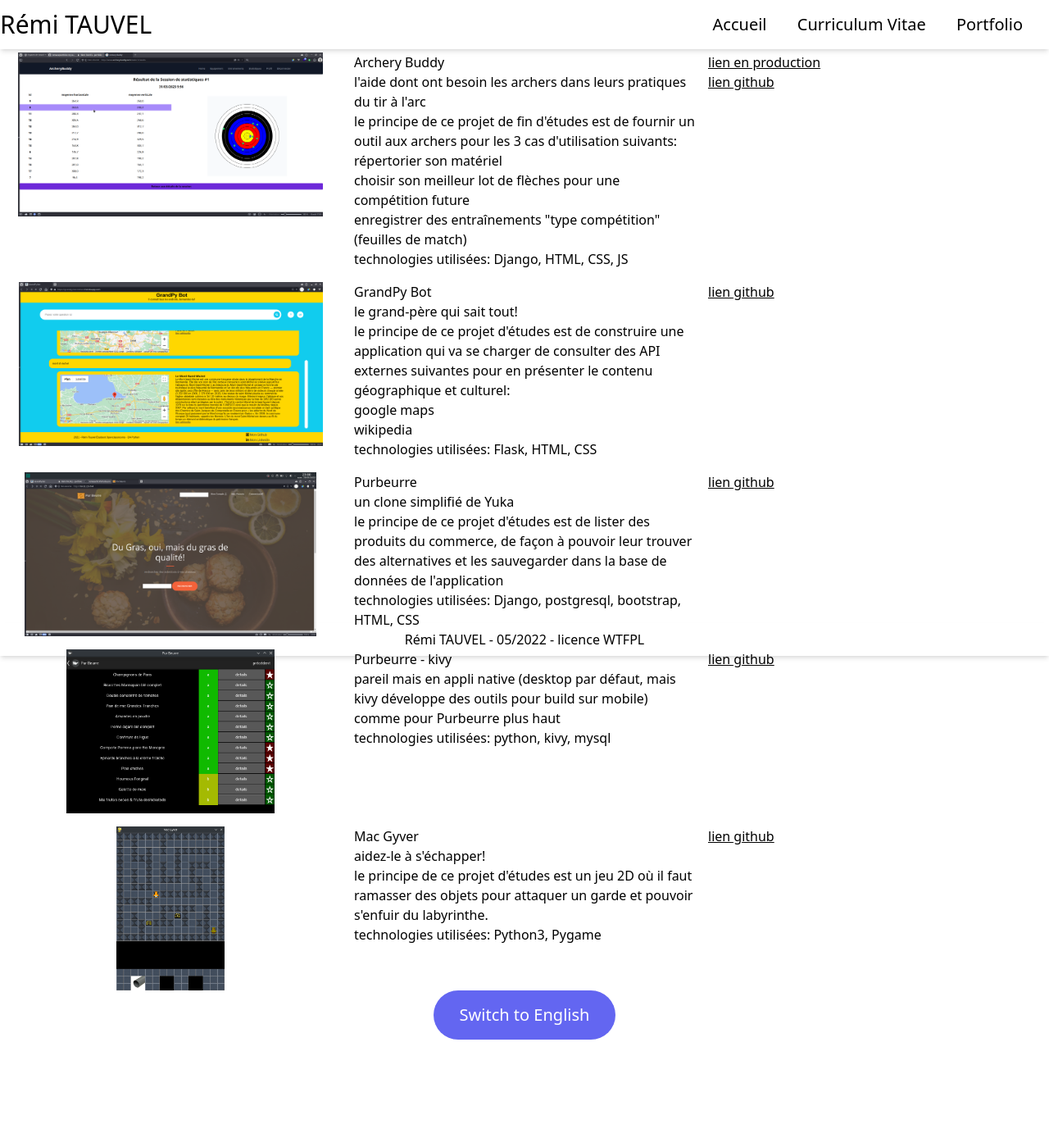
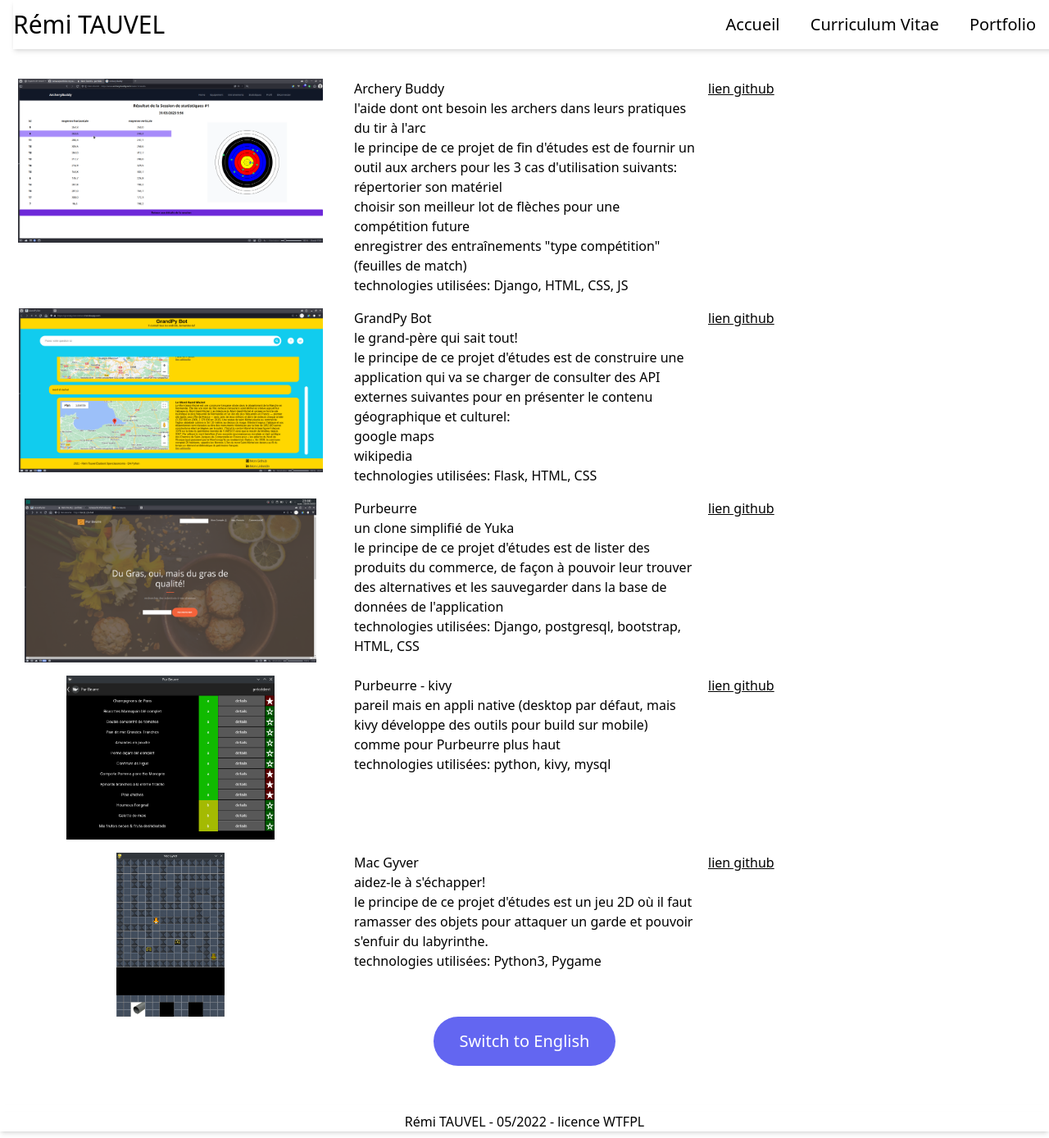
Before and after one commit to remace/portfolio, a Flask app: page /portfolio in a window 1280 px wide. Shown: the whole page at 82% size. Before the commit the page ends 1268 px from the top, so only its background shows below. Run offline with Flask 3, Linux system fonts and the light colour scheme; parts of the project's set-up code (start-up, migrations or seed data) failed here and were passed over; some libraries are stand-ins or nearby versions.

Commit message:
🐛 fix general layout of the application

```diff
--- a/website/templates/404.html
+++ b/website/templates/404.html
@@ -1,8 +1,4 @@
 {% extends "base.html" %}
-
-{% block head %}
-    {{ super() }}
-{% endblock head %}
 
 {% block title%} 404 {% endblock title%}
 
--- a/website/templates/base.html
+++ b/website/templates/base.html
@@ -1,4 +1,3 @@
-{% block head %}
 <!DOCTYPE html>
 <html lang="fr">
 <head>
@@ -8,10 +7,12 @@
     <title>Rémi TAUVEL - {% block title %}{% endblock title %}</title>
     <script src="https://cdn.tailwindcss.com"></script>
 </head>
-<body class="relative w-screen min-h-screen">
-{% endblock head %}
+<body class="flex flex-col min-h-screen">
+    <header class=" w-full top-0 p-4">
         {% include "menu.html" %}
+    </header>
 
+    <div class="w-full">
         {% with messages = get_flashed_messages(with_categories=true) %}
             {% if messages %}
                 {% for category, message in messages %}
@@ -24,11 +25,17 @@
                 {% endfor %}
             {% endif %}
         {% endwith %}
+    </div>
 
-<div class="absolute top-0 bottom-0 left-0 right-0 mt-16 mb-8">
-{% block content %}{% endblock content %}
-</div>
+    <main class="w-full mt-16 mb-8 flex-1">
+    {% block content %}
+    {% endblock content %}
+    </main>
+
+    <footer class="w-full justify-center shadow-md py-2">
         {% include "footer.html" %}
+    </footer>
+
     <script src={{url_for('static', filename='js/escape_message.js')}}></script>
 </body>
 </html>
--- a/website/templates/cv.html
+++ b/website/templates/cv.html
@@ -1,8 +1,4 @@
 {% extends "base.html" %}
-
-{% block head %}
-    {{ super() }}
-{% endblock head %}
 
 {% block title%} CV {% endblock title%}
 
--- a/website/templates/footer.html
+++ b/website/templates/footer.html
@@ -1,5 +1,3 @@
-<footer class="w-screen absolute bottom-0 flex justify-center shadow-md py-2">
-    <div>
-        Rémi TAUVEL - 05/2022 - licence <a href="http://www.wtfpl.net">WTFPL</a>
-    </div>
-</footer>
+<div class="shadow-md text-center">
+    <p>Rémi TAUVEL - 05/2022 - licence <a href="http://www.wtfpl.net">WTFPL</a> </p>
+</div>
--- a/website/templates/mailForm.html
+++ b/website/templates/mailForm.html
@@ -1,8 +1,4 @@
 {% extends "base.html" %}
-
-{% block head %}
-    {{ super() }}
-{% endblock head %}
 
 {% block title%} E-mail {% endblock title%}
 
--- a/website/templates/menu.html
+++ b/website/templates/menu.html
@@ -1,4 +1,4 @@
-<header class="absolute
+<div class="absolute
                 top-0
                 w-screen
                 flex
@@ -17,4 +17,4 @@
         <a role="tab" class="" href={{ url_for('cv') }}>Curriculum Vitae</a>
         <a role="tab" class="" href={{ url_for("portfolio")}}>Portfolio</a>
     </nav>
-</header>
+</div>
--- a/website/templates/portfolio.html
+++ b/website/templates/portfolio.html
@@ -1,13 +1,9 @@
 {% extends "base.html" %}
-
-{% block head %}
-    {{ super() }}
-{% endblock head %}
 
 {% block title%} portfolio {% endblock title%}
 
 {% block content%}
-<div class="flex flex-col justify-center ">
+<div class="w-full flex flex-col justify-center ">
     <div id="project "
         class="
         fr
@@ -16,7 +12,7 @@
         gap-4">
         <!-- ArcheryBuddy -->
         <div class="screenshot">
-            <img class="h-[200px] mx-auto" src={{url_for('static', filename='img/portfolio/ArcheryBuddy.png')}} alt="application ArcheryBuddy">
+            <img class="h-[200px] w-auto mx-auto" src={{url_for('static', filename='img/portfolio/ArcheryBuddy.png')}} alt="application ArcheryBuddy">
         </div>
         <div class="description">
             <h3>Archery Buddy</h3>
@@ -31,7 +27,7 @@
             <p>technologies utilisées: Django, HTML, CSS, JS</p>
         </div>
         <div class="links">
-            <div>
+            <div class="hidden">
                 <a class="underline" href="http://www.archerybuddy.tech">lien en production</a>
             </div>
             <div>
@@ -41,7 +37,7 @@
         </div>
         <!-- GrandPy Bot -->
         <div class="screenshot">
-            <img class="h-[200px] mx-auto" src={{url_for('static', filename='img/portfolio/grandpy_bot.png')}} alt="application GrandPy Bot">
+            <img class="h-[200px] w-auto mx-auto" src={{url_for('static', filename='img/portfolio/grandpy_bot.png')}} alt="application GrandPy Bot">
         </div>
         <div class="description">
             <h3>GrandPy Bot</h3>
@@ -65,7 +61,7 @@
         </div>
         <!-- Purbeurre -->
         <div class="screenshot">
-            <img class="h-[200px] mx-auto" src={{url_for('static', filename='img/portfolio/purbeurre.png')}} alt="application Purbeurre Django">
+            <img class="h-[200px] w-auto mx-auto" src={{url_for('static', filename='img/portfolio/purbeurre.png')}} alt="application Purbeurre Django">
         </div>
         <div class="description">
             <h3>Purbeurre</h3>
@@ -84,7 +80,7 @@
         </div>
         <!-- Purbeurre desktop app with kivy -->
         <div class="screenshot">
-            <img class="h-[200px] mx-auto" src={{url_for('static', filename='img/portfolio/purbeurre-kivy.png')}} alt="application Purbeurre avec Kivy">
+            <img class="h-[200px] w-auto mx-auto" src={{url_for('static', filename='img/portfolio/purbeurre-kivy.png')}} alt="application Purbeurre avec Kivy">
         </div>
         <div class="description">
             <h3>Purbeurre - kivy</h3>
@@ -100,7 +96,7 @@
         </div>
         <!-- GrandPy Bot -->
         <div class="screenshot">
-            <img class="h-[200px] mx-auto" src={{url_for('static', filename='img/portfolio/MacGyver.png')}} alt="Jeu Mac Gyver">
+            <img class="h-[200px] w-auto mx-auto" src={{url_for('static', filename='img/portfolio/MacGyver.png')}} alt="Jeu Mac Gyver">
         </div>
         <div class="description">
             <h3>Mac Gyver</h3>
@@ -125,7 +121,7 @@
         hidden">
         <!-- ArcheryBuddy -->
         <div class="screenshot">
-            <img class="h-[200px] mx-auto" src={{url_for('static', filename='img/portfolio/ArcheryBuddy.png')}} alt="application ArcheryBuddy">
+            <img class="h-[200px] w-auto mx-auto" src={{url_for('static', filename='img/portfolio/ArcheryBuddy.png')}} alt="application ArcheryBuddy">
         </div>
         <div class="description">
             <h3>Archery Buddy</h3>
@@ -140,17 +136,17 @@
             <p>frameworks/languages used: Python, Django, HTML, CSS, JS</p>
         </div>
         <div class="links">
-            <div>
+            <div class="hidden">
                 <a class="underline" href="http://www.archerybuddy.tech">lien en production</a>
             </div>
             <div>
-                <a class="underline" href="https://github.com/remace/OC-P13_Archery_Buddy">lien github</a>
+                <a class="underline" href="https://github.com/remace/OC-P13_Archery_Buddy">github link</a>
             </div>
             </a>
         </div>
         <!-- GrandPy Bot -->
         <div class="screenshot">
-            <img class="h-[200px] mx-auto" src={{url_for('static', filename='img/portfolio/grandpy_bot.png')}} alt="GrandPy Bot application">
+            <img class="h-[200px] w-auto mx-auto" src={{url_for('static', filename='img/portfolio/grandpy_bot.png')}} alt="GrandPy Bot application">
         </div>
         <div class="description">
             <h3>GrandPy Bot</h3>
@@ -168,13 +164,13 @@
                 <a class="underline" href="https://grandpy-bot-remace.herokuapp.com">lien en production</a>
             </div>
             <div>
-                <a class="underline" href="https://github.com/remace/OC-P7-GrandPy_Bot">lien github</a>
+                <a class="underline" href="https://github.com/remace/OC-P7-GrandPy_Bot">github link</a>
             </div>
             </a>
         </div>
         <!-- Purbeurre -->
         <div class="screenshot">
-            <img class="h-[200px] mx-auto" src={{url_for('static', filename='img/portfolio/purbeurre.png')}} alt=" PurBeurre application">
+            <img class="h-[200px] w-auto mx-auto" src={{url_for('static', filename='img/portfolio/purbeurre.png')}} alt=" PurBeurre application">
         </div>
         <div class="description">
             <h3>Purbeurre</h3>
@@ -184,7 +180,7 @@
             <p>technologies utilisées: Django, postgresql, bootstrap, HTML, CSS</p>
         </div>
         <div class="links">
-            <div>
+            <div class="hidden">
                 <a class="underline" href="http://164.92.224.144/">production link</p>
             </div>
             <div>
@@ -193,7 +189,7 @@
         </div>
         <!-- Purbeurre desktop app with kivy -->
         <div class="screenshot">
-            <img class="h-[200px] mx-auto" src={{url_for('static', filename='img/portfolio/purbeurre-kivy.png')}} alt="application Purbeurre avec Kivy">
+            <img class="h-[200px] w-auto mx-auto" src={{url_for('static', filename='img/portfolio/purbeurre-kivy.png')}} alt="application Purbeurre avec Kivy">
         </div>
         <div class="description">
             <h3>Purbeurre - kivy</h3>
@@ -208,7 +204,7 @@
         </div>
         <!-- Mac Gyver -->
         <div class="screenshot">
-            <img class="h-[200px] mx-auto" src={{url_for('static', filename='img/portfolio/MacGyver.png')}} alt="MacGyver Game">
+            <img class="h-[200px] w-auto mx-auto" src={{url_for('static', filename='img/portfolio/MacGyver.png')}} alt="MacGyver Game">
         </div>
         <div class="description">
             <h3>Mac Gyver</h3>
```
Also changed, not shown: website/templates/index.html (+2 -6 lines). Lines whose indentation alone changed are shown as unchanged.
